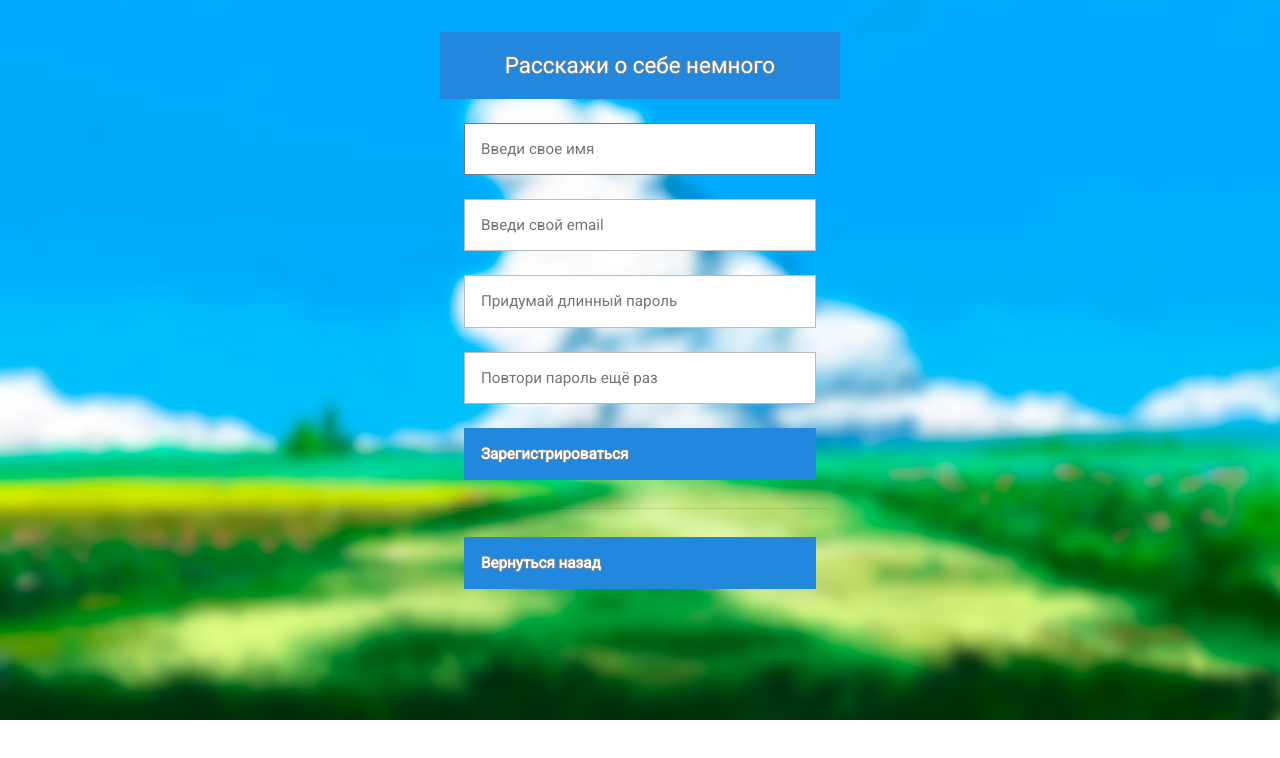
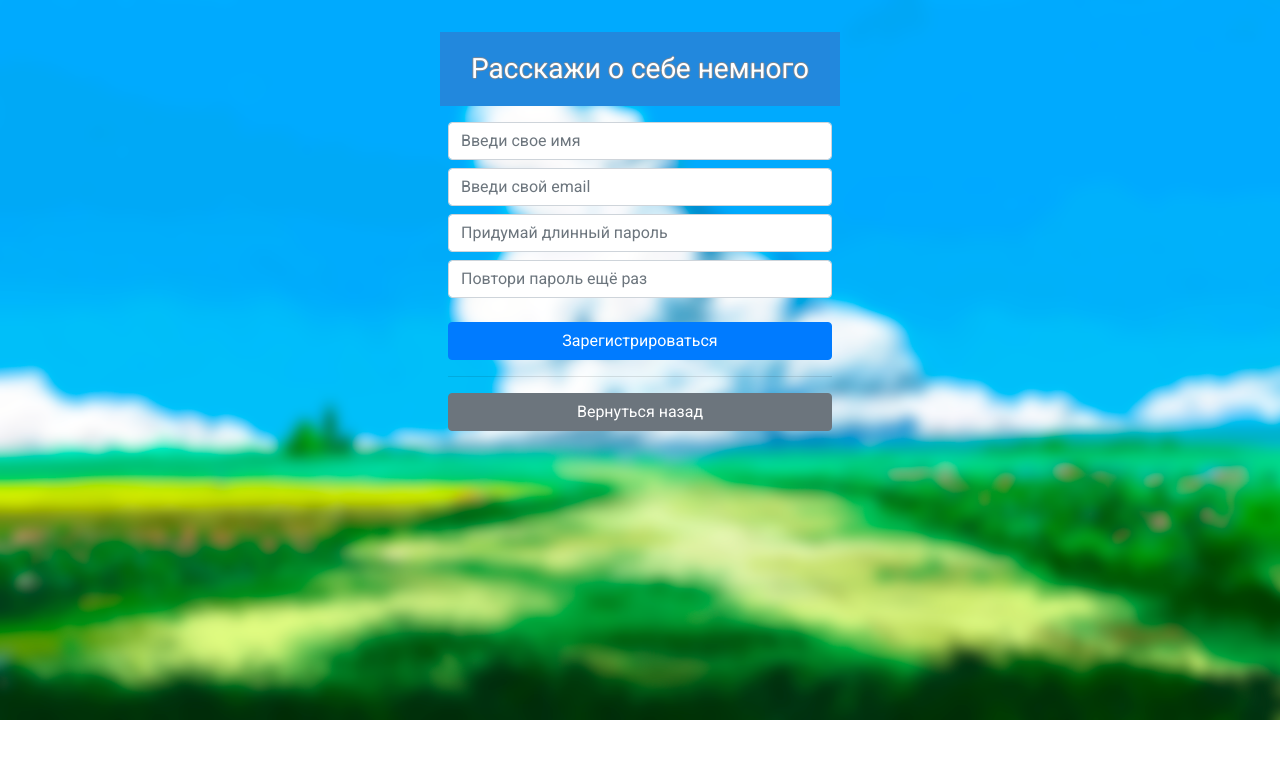
Before and after one commit to tamagochy/tamagotchi-web-client, a React app: page /register in a window 1280 px wide. Shown: the top 758 px of the page. Built offline with nearby package versions, Linux system fonts and the light colour scheme; no server answers.

Commit message:
валидация и редизайн форм

```diff
--- a/package.json
+++ b/package.json
@@ -20,7 +20,7 @@
     "babel-preset-es2015": "^6.24.1",
     "babel-preset-react": "^6.24.1",
     "babel-preset-stage-1": "^6.24.1",
-    "bootstrap": "^4.1.3",
+    "bootstrap": "^4.2.1",
     "clean-webpack-plugin": "^0.1.19",
     "css-loader": "^1.0.1",
     "file-loader": "^2.0.0",
--- a/src/css/styles.css
+++ b/src/css/styles.css
@@ -9,15 +9,17 @@
     --steel: #6c7892;
     --slate-grey-two: #596274;
 }
+
 #app {
     z-index: 2;
     background-color: transparent
 }
+
 #body {
     background-image: url('../img/bg.png');
     background-repeat: no-repeat;
     background-size: cover;
-    font-family: 'Roboto';
+    font-family: 'Roboto', serif;
     font-size: 20px;
     font-weight: 600;
     font-style: normal;
@@ -56,74 +58,22 @@
     background-color: var(--pinkish-tan-dark);
 }
 
-.login {
+.custom-form {
     width: 400px;
     margin: 16px auto;
-    font-size: 16px;
 }
 
-.login-header,
-.login p {
-    margin-top: 0;
-    margin-bottom: 0;
+.custom-form .invalid-feedback {
+    text-shadow: none;
 }
 
-.login-header {
+.custom-form-header {
     background: #28d;
     padding: 20px;
     font-size: 1.4em;
     font-weight: normal;
     text-align: center;
     color: #fff;
-}
-
-.login-container {
-    background: transparent;
-    padding: 12px;
-}
-
-.login p {
-    padding: 12px;
-}
-
-.login input,
-.login .login-link {
-    box-sizing: border-box;
-    display: block;
-    width: 100%;
-    border-width: 1px;
-    border-style: solid;
-    padding: 16px;
-    outline: 0;
-    font-family: inherit;
-    font-size: 0.95em;
-}
-
-.login input[type="email"],
-.login input[type="password"] {
-    background: #fff;
-    border-color: #bbb;
-    color: #555;
-}
-
-.login input[type="email"]:focus,
-.login input[type="password"]:focus {
-    border-color: #888;
-}
-
-.login .login-link {
-    background: #28d;
-    border-color: transparent;
-    color: #fff;
-    cursor: pointer;
-}
-
-.login .login-link:hover {
-    background: #17c;
-}
-
-.login .login-link:focus {
-    border-color: #05a;
 }
 
 .progress {
--- a/src/js/components/Authorization.js
+++ b/src/js/components/Authorization.js
@@ -52,26 +52,53 @@ class Authorization extends Component {
 
   render() {
     return (
-      <div className="login animated slideInDown">
-        <h2 className="login-header">Представься, пожалуйста</h2>
-        <form className="login-container">
-          <p>
-            <input type="email" placeholder="Введи свое имя"
-                   value={this.state.login.value}
-                   onChange={this.onChangeLogin}/>
-          </p>
-          <p>
-            <input type="password" placeholder="А пароль помнишь?"
-                   value={this.state.password.value}
-                   onChange={this.onChangePassword}/>
-          </p>
-          <p>
-            <a className='login-link' onClick={this.onLogin}>Войти</a>
-          </p>
+      <div className="custom-form animated slideInDown">
+        <h2 className="custom-form-header">Представься, пожалуйста</h2>
+        <form className="p-2" noValidate>
+          {this.props.error ? (
+            <div className="alert alert-danger" role="alert">
+              {this.props.error}
+            </div>
+          ) : ''}
+          <div className="form-row">
+            <div className="col-12 mb-2">
+              <input type="text"
+                     placeholder="Введи свое имя"
+                     className={"form-control" + (this.state.login.isInvalid ? " is-invalid" : "")}
+                     value={this.state.login.value}
+                     onChange={this.onChangeLogin}
+                     required/>
+              <div className="invalid-feedback">Нужно сначала указать свое имя</div>
+            </div>
+          </div>
+          <div className="form-row">
+            <div className="col-12 mb-4">
+              <input type="password"
+                     placeholder="А пароль помнишь?"
+                     className={"form-control" + (this.state.password.isInvalid ? " is-invalid" : "")}
+                     value={this.state.password.value}
+                     onChange={this.onChangePassword}
+                     required/>
+              <div className="invalid-feedback">Без пароля войти нельзя, увы</div>
+            </div>
+          </div>
+          <div className="form-row">
+            <div className="col text-center">
+              {this.props.loading ? (
+                <div className="spinner-border text-primary" role="status">
+                  <span className="sr-only">Загрузка...</span>
+                </div>
+              ) : (
+                <button className="btn btn-primary w-100" type="button" onClick={this.onLogin}>Войти</button>
+              )}
+            </div>
+          </div>
           <hr/>
-          <p>
-            <a className='login-link' onClick={this.goRegister}>Регистрация</a>
-          </p>
+          <div className="form-row">
+            <div className="col text-center">
+              <button className="btn btn-secondary w-100" type="button" onClick={this.goRegister}>Регистрация</button>
+            </div>
+          </div>
         </form>
       </div>
     );
@@ -80,6 +107,8 @@ class Authorization extends Component {
 
 const mapStateToProps = (state) => ({
   authorized: state.authorized,
+  loading: state.loginLoading,
+  error: state.loginError
 });
 
 const mapDispatchToProps = dispatch => bindActionCreators(
--- a/src/js/components/Registration.js
+++ b/src/js/components/Registration.js
@@ -62,36 +62,79 @@ class Registration extends Component {
 
   render() {
     return (
-      <div className="login animated slideInDown">
-        <h2 className="login-header">Расскажи о себе немного</h2>
-        <form className="login-container">
-          <p>
-            <input type="text" placeholder="Введи свое имя"
-                   value={this.state.login.value}
-                   onChange={this.onChangeLogin}/>
-          </p>
-          <p>
-            <input type="email" placeholder="Введи свой email"
-                   value={this.state.email.value}
-                   onChange={this.onChangeEmail}/>
-          </p>
-          <p>
-            <input type="password" placeholder="Придумай длинный пароль"
-                   value={this.state.password.value}
-                   onChange={this.onChangePassword}/>
-          </p>
-          <p>
-            <input type="password" placeholder="Повтори пароль ещё раз"
-                   value={this.state.confirmPassword.value}
-                   onChange={this.onChangeConfirmPassword}/>
-          </p>
-          <p>
-            <a className='login-link' onClick={this.onRegister}>Зарегистрироваться</a>
-          </p>
+      <div className="custom-form animated slideInDown">
+        <h2 className="custom-form-header">Расскажи о себе немного</h2>
+        <form className="p-2" noValidate>
+          {this.props.error ? (
+            <div className="alert alert-danger" role="alert">
+              {this.props.error}
+            </div>
+          ) : ''}
+          <div className="form-row">
+            <div className="col-12 mb-2">
+              <input type="text"
+                     placeholder="Введи свое имя"
+                     className={"form-control" + (this.state.login.invalid ? " is-invalid" : "")}
+                     value={this.state.login.value}
+                     onChange={this.onChangeLogin}
+                     required/>
+              <div className="invalid-feedback">Необходимо указать свое имя</div>
+            </div>
+          </div>
+          <div className="form-row">
+            <div className="col-12 mb-2">
+              <input type="text"
+                     placeholder="Введи свой email"
+                     className={"form-control" + (this.state.email.invalid ? " is-invalid" : "")}
+                     value={this.state.email.value}
+                     onChange={this.onChangeEmail}
+                     required/>
+              <div className="invalid-feedback">Необходимо указать свой email</div>
+            </div>
+          </div>
+          <div className="form-row">
+            <div className="col-12 mb-2">
+              <input type="password"
+                     placeholder="Придумай длинный пароль"
+                     className={"form-control" + (this.state.password.invalid ? " is-invalid" : "")}
+                     value={this.state.password.value}
+                     onChange={this.onChangePassword}
+                     required/>
+              <div className="invalid-feedback">Некорректный пароль</div>
+            </div>
+          </div>
+          <div className="form-row">
+            <div className="col-12 mb-4">
+              <input type="password"
+                     placeholder="Повтори пароль ещё раз"
+                     className={"form-control" + (this.state.confirmPassword.invalid ? " is-invalid" : "")}
+                     value={this.state.confirmPassword.value}
+                     onChange={this.onChangeConfirmPassword}
+                     required/>
+              <div className="invalid-feedback">Некорректный пароль</div>
+            </div>
+          </div>
+          <div className="form-row">
+            <div className="col text-center">
+              {this.props.loading ? (
+                <div className="spinner-border text-primary" role="status">
+                  <span className="sr-only">Загрузка...</span>
+                </div>
+              ) : (
+                <button className="btn btn-primary w-100" type="button" onClick={this.onRegister}>
+                  Зарегистрироваться
+                </button>
+              )}
+            </div>
+          </div>
           <hr/>
-          <p>
-            <a className='login-link' onClick={this.toLogin}>Вернуться назад</a>
-          </p>
+          <div className="form-row">
+            <div className="col text-center">
+              <button className="btn btn-secondary w-100" type="button" onClick={this.toLogin}>
+                Вернуться назад
+              </button>
+            </div>
+          </div>
         </form>
       </div>
     );
@@ -99,7 +142,9 @@ class Registration extends Component {
 }
 
 const mapStateToProps = (state) => ({
-  authorized: state.authorized
+  authorized: state.authorized,
+  loading: state.registerLoading,
+  error: state.registerError
 });
 
 const mapDispatchToProps = dispatch => bindActionCreators(
--- /dev/null
+++ b/src/js/reducers/loginError.js
@@ -0,0 +1,12 @@
+const initialState = null;
+
+export default function loginError(state = initialState, action) {
+  switch (action.type) {
+    case 'AUTH_SUCCESS':
+      return initialState;
+    case 'AUTH_FAILED':
+      return "Не удалось войти, что-то пошло не так...";
+    default:
+      return state;
+  }
+};
--- /dev/null
+++ b/src/js/reducers/loginLoading.js
@@ -0,0 +1,11 @@
+export default function loginLoading(state = false, action) {
+  switch (action.type) {
+    case 'AUTH_INIT':
+      return true;
+    case 'AUTH_SUCCESS':
+    case 'AUTH_FAILED':
+      return false;
+    default:
+      return state;
+  }
+};
--- /dev/null
+++ b/src/js/reducers/registerError.js
@@ -0,0 +1,12 @@
+const initialState = null;
+
+export default function registerError(state = initialState, action) {
+  switch (action.type) {
+    case 'REGISTRATION_SUCCESS':
+      return initialState;
+    case 'REGISTRATION_ERROR':
+      return "Не удалось зарегистрироваться, что-то пошло не так...";
+    default:
+      return state;
+  }
+};
--- /dev/null
+++ b/src/js/reducers/registerLoading.js
@@ -0,0 +1,11 @@
+export default function registerLoading(state = false, action) {
+  switch (action.type) {
+    case 'REGISTRATION_INIT':
+      return true;
+    case 'REGISTRATION_SUCCESS':
+    case 'REGISTRATION_ERROR':
+      return false;
+    default:
+      return state;
+  }
+};
```
Also changed, not shown: src/js/actions/index.js (+20 -13 lines), src/js/components/CreatePet.js (+19 -11 lines), src/js/reducers/index.js (+10 -2 lines), 1 other file (tests, documents, lock files or other folders).
